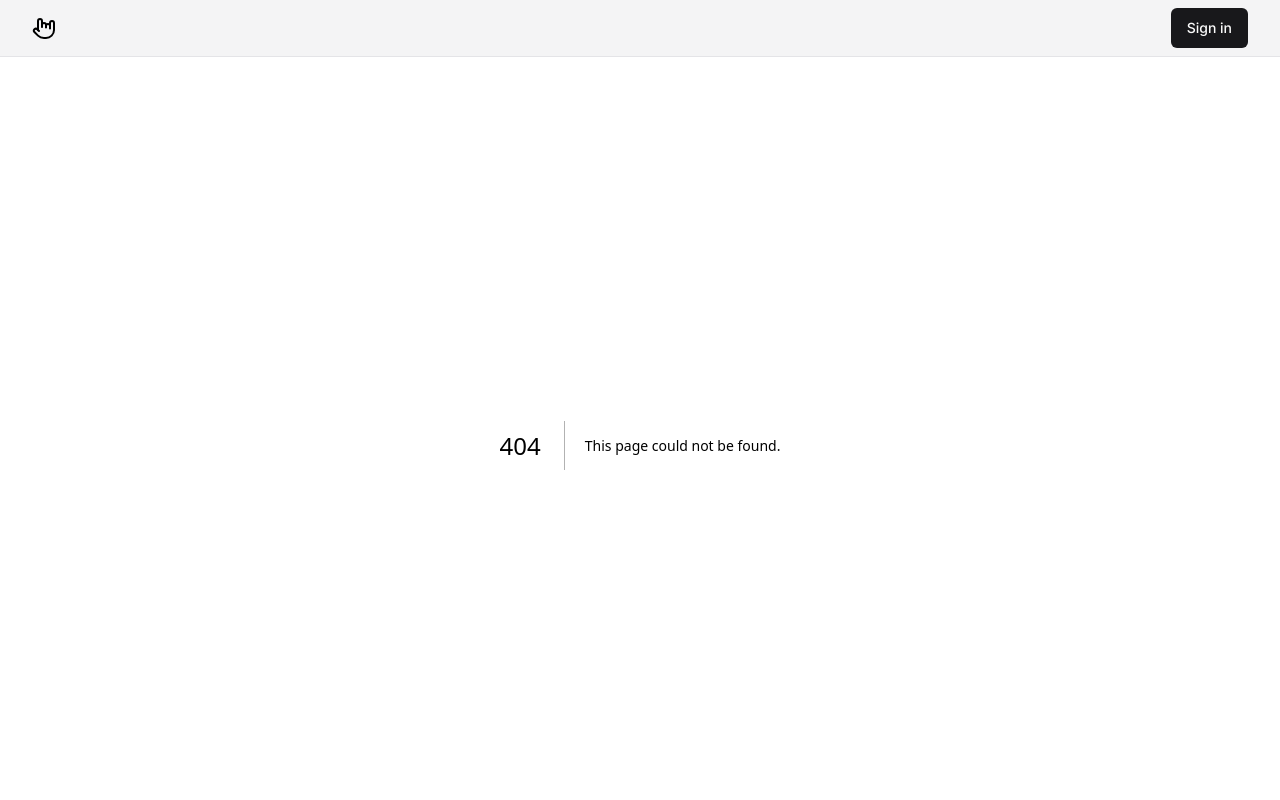
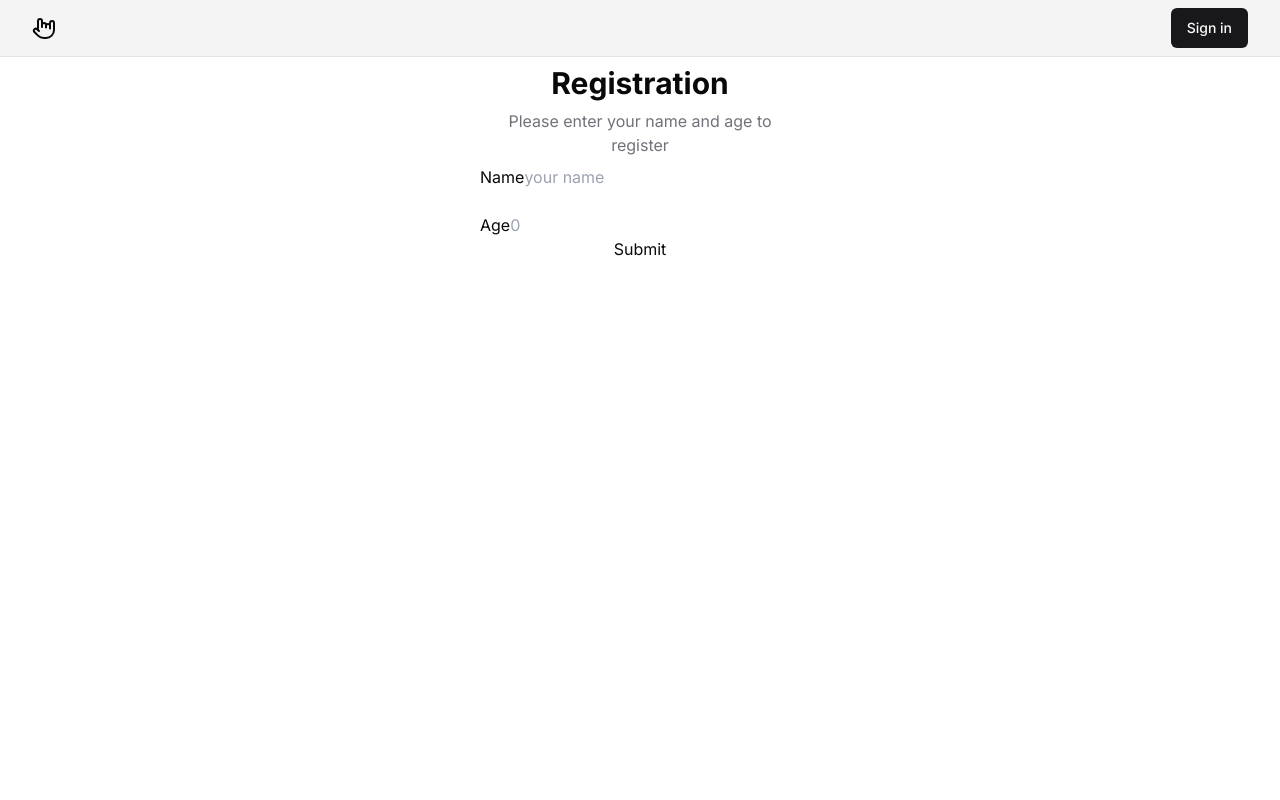
Before and after one commit to sherifawad/tutorials, a Next.js app: page /use-form-state in a window 1280 px wide. Before the commit this address had no page. Shown: the top 800 px of the page. Built offline with nearby package versions, Linux system fonts and the light colour scheme.

Commit message:
use form state from react

```diff
--- a/next.config.js
+++ b/next.config.js
@@ -1,8 +1,4 @@
 /** @type {import('next').NextConfig} */
-const nextConfig = {
-    experimental: {
-        serverActions: true,
-    },
-};
+const nextConfig = {};
 
 module.exports = nextConfig;
--- /dev/null
+++ b/src/app/use-form-state/actions.ts
@@ -0,0 +1,55 @@
+import { ZodError, z } from "zod";
+
+type Fields = {
+    name: string;
+    age: string;
+};
+
+export const schema = z.object({
+    name: z.string().trim().min(1, { message: "name is required" }),
+    age: z.number().min(0).max(100),
+});
+
+export type FormState = {
+    message: string;
+    errors: Record<keyof Fields, string> | undefined;
+    fieldValue: Fields;
+};
+
+export async function submitFormAction(
+    prevState: FormState,
+    formData: FormData
+): Promise<FormState> {
+    "use server";
+    const name = formData.get("name") as string;
+    const age = formData.get("age")?.toString() as string;
+    try {
+        schema.parse({
+            name,
+            age: parseInt(age ?? ""),
+        });
+
+        return {
+            message: "success",
+            errors: undefined,
+            fieldValue: {
+                name: "",
+                age: "",
+            },
+        };
+    } catch (error) {
+        const zodError = error as ZodError;
+        const errorMap = zodError.flatten().fieldErrors;
+        return {
+            message: "error",
+            errors: {
+                name: errorMap["name"]?.[0] ?? "",
+                age: errorMap["age"]?.[0] ?? "",
+            },
+            fieldValue: {
+                name,
+                age,
+            },
+        };
+    }
+}
--- /dev/null
+++ b/src/app/use-form-state/my-form.tsx
@@ -0,0 +1,118 @@
+"use client";
+
+import clsx from "clsx";
+import { useEffect, useRef } from "react";
+import { useFormStatus, useFormState } from "react-dom";
+import { schema, submitFormAction } from "./actions";
+import { ZodError } from "zod";
+
+const SubmitButton = () => {
+    const { pending } = useFormStatus();
+
+    return (
+        <button className="w-full" type="submit">
+            {pending ? "submitting........" : "Submit"}
+        </button>
+    );
+};
+
+function MyForm() {
+    // const onSubmitHandler = (formData: FormData) => {
+    //     try {
+    //         const name = formData.get("name") as string | null;
+    //         const age = formData.get("age")?.toString() as string | null;
+    //         schema.parse({
+    //             name,
+    //             age: parseInt(age ?? ""),
+    //         });
+    //         submitFormAction;
+    //     } catch (error) {
+    //         const zodError = error as ZodError;
+    //         const errorMap = JSON.stringify(zodError.flatten().fieldErrors);
+    //         return {
+    //             message: "error",
+    //             errors: {
+    //                 name: errorMap["name"]?.[0] ?? "",
+    //                 age: errorMap["age"]?.[0] ?? "",
+    //             },
+    //             fieldValue: {
+    //                 name,
+    //                 age,
+    //             },
+    //         };
+    //     }
+    // };
+
+    const [formState, formAction] = useFormState(submitFormAction, {
+        message: "",
+        errors: undefined,
+        fieldValue: {
+            age: "",
+            name: "",
+        },
+    });
+
+    const formRef = useRef<HTMLFormElement>(null);
+
+    useEffect(() => {
+        if (formState.message === "success") {
+            formRef.current?.reset();
+        }
+    }, [formState]);
+
+    return (
+        <div className="container mx-auto">
+            <form
+                ref={formRef}
+                className="flex flex-col mx-auto max-w-xs"
+                action={formAction}
+            >
+                <div className="mx-auto max-w-sm space-y-6">
+                    <div className="space-y-2 text-center">
+                        <h1 className="text-3xl font-bold">Registration</h1>
+                        <p className="text-zinc-500 dark:text-zinc-400">
+                            Please enter your name and age to register
+                        </p>
+                    </div>
+                </div>
+                <div className="space-y-4">
+                    <div className="space-y-2">
+                        <label htmlFor="name">Name</label>
+                        <input
+                            type="text"
+                            name="name"
+                            id="name"
+                            placeholder="your name"
+                            defaultValue={formState.fieldValue.name}
+                            className={clsx({
+                                "border-red-400": formState.errors?.name,
+                            })}
+                        />
+                        <span className="text-left text-sm text-red-400">
+                            {formState.errors?.name}
+                        </span>
+                    </div>
+                    <div className="space-y-2">
+                        <label htmlFor="name">Age</label>
+                        <input
+                            type="text"
+                            name="age"
+                            id="age"
+                            placeholder="0"
+                            defaultValue={formState.fieldValue.age}
+                            className={clsx({
+                                "border-red-400": formState.errors?.age,
+                            })}
+                        />
+                        <span className="text-left text-sm text-red-400">
+                            {formState.errors?.age}
+                        </span>
+                    </div>
+                </div>
+                <SubmitButton />
+            </form>
+        </div>
+    );
+}
+
+export default MyForm;
--- /dev/null
+++ b/src/app/use-form-state/page.tsx
@@ -0,0 +1,7 @@
+import MyForm from "./my-form";
+
+function page() {
+    return <MyForm />;
+}
+
+export default page;
```
Also changed, not shown: package.json (+4 -4 lines), 1 other file (tests, documents, lock files or other folders).
